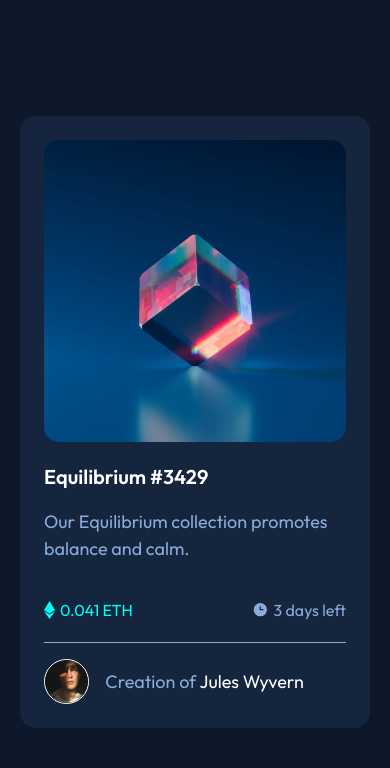
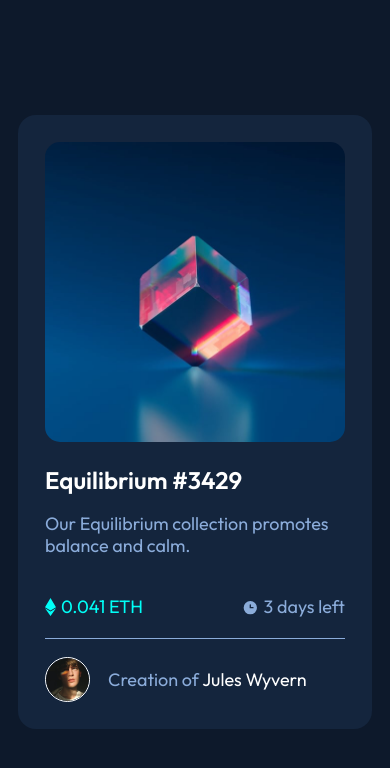
Before and after one commit to BikeInMan/frontendmentor-01-nft-preview-card-component-main, a plain HTML site: page index.html in a window 390 px wide. Drawn offline with Linux system fonts and the light colour scheme.

Commit message:
Responsive + overlay with ::before

```diff
--- a/index.html
+++ b/index.html
@@ -19,11 +19,8 @@
                 <a href="#">
                     <img class="card-main-img" src="images/image-equilibrium.jpg" alt="Cube by Jules Wyvern">
                 </a>
-                <div class="overlay">
-                    <img src="images/icon-view.svg" alt="Eye Icon">
-                </div>
             </div>
-            <h1>Equilibrium #3429</h1>
+            <h1><a href="#">Equilibrium #3429</a></h1>
             <p>Our Equilibrium collection promotes balance and calm.</p>
             <div class="card-cta">
                 <img src="images/icon-ethereum.svg" alt="ETH Logo">
--- a/style.css
+++ b/style.css
@@ -7,7 +7,6 @@
     --card-bg: hsl(216, 50%, 16%);
     /*text color*/
     --white: hsl(0, 0%, 100%);
-    --p-size: 18px;
     --p-color: hsl(215, 51%, 70%);
     /*soft blue*/
     --cyan: hsl(178, 100%, 50%);
@@ -17,40 +16,50 @@
 
 * {
     box-sizing: border-box;
-    margin: 0px;
+    margin: 0;
+    padding: 0;
+}
+
+html {
+    font-family: 'Outfit', sans-serif;
+    height: 100vh;
+    font-size: clamp(18px, calc(10px + 1vw), 21px);
 }
 
 body {
     background-color: var(--body-bg);
-    font-family: 'Outfit', sans-serif;
+    height: 100vh;
+    margin: 0 auto;
 }
 
-h1,
+h1 {
+    font-size: clamp(14px, 10vw, 24px);
+}
+
 p {
-    line-height: 1.5;
+    font-size: clamp(12px, 10vw, 18px);
+    line-height: 1.25;
 }
 
 
 /* == #02.Card main  == */
 
 main {
+    display: grid;
+    place-content: center;
+    text-align: left;
+    padding: 1em;
     height: 100vh;
-    display: flex;
-    align-items: center;
-    justify-content: center;
 }
 
 .card {
-    /* width: 325px; */
-    min-width: 325px;
-    max-width: 350px;
-    /* min-width: 275px; */
     /* to space out evenly along column axis */
     display: grid;
-    row-gap: 1rem;
+    row-gap: 1em;
     background-color: var(--card-bg);
     padding: 1.5em;
     border-radius: 1em;
+    max-width: 375px;
 }
 
 .card-main-img {
@@ -64,14 +73,11 @@ main {
 }
 
 .card h1 {
-    font-size: 20px;
     color: var(--white);
-    inline-size: fit-content;
 }
 
 .card p {
     color: var(--p-color);
-    font-size: var(--p-size);
 }
 
 
@@ -86,10 +92,6 @@ main {
 
 .card-cta img {
     padding-right: 5px;
-}
-
-.card-cta p {
-    font-size: calc(var(--p-size) - 2px);
 }
 
 .card-cta p:first-of-type {
@@ -118,14 +120,10 @@ main {
     border-radius: 50%;
 }
 
-.card-creator p {
-    font-size: var(--p-size);
-}
-
 
 /* == #05. Active States == */
 
-.card h1:hover,
+.card h1 a:hover,
 .card-price p:hover,
 .card-creator a:hover {
     color: var(--cyan);
@@ -138,30 +136,18 @@ main {
 .img-container {
     position: relative;
     width: 100%;
-    /*if 100%, overlay slightly stretches at the bottom. Why? */
-    height: 99%;
+    overflow: hidden;
 }
 
-.overlay {
+.img-container:hover::before {
     position: absolute;
-    top: 0;
-    bottom: 0;
-    left: 0;
-    right: 0;
-    opacity: 0;
-    transition: .3s ease;
-    background-color: hsla(178, 100%, 50%, 0.55);
+    display: grid;
+    place-content: center;
+    content: url(images/icon-view.svg);
+    background-color: hsla(178, 100%, 50%, 0.5);
+    width: 100%;
+    /* if 100% it overflows, why? */
+    height: 99%;
+    overflow: hidden;
     border-radius: var(--main-img-radius);
 }
-
-.overlay img {
-    position: absolute;
-    top: 50%;
-    left: 50%;
-    transform: translate(-50%, -50%);
-}
-
-.img-container:hover .overlay {
-    opacity: 1.0;
-    cursor: pointer;
-}
```
